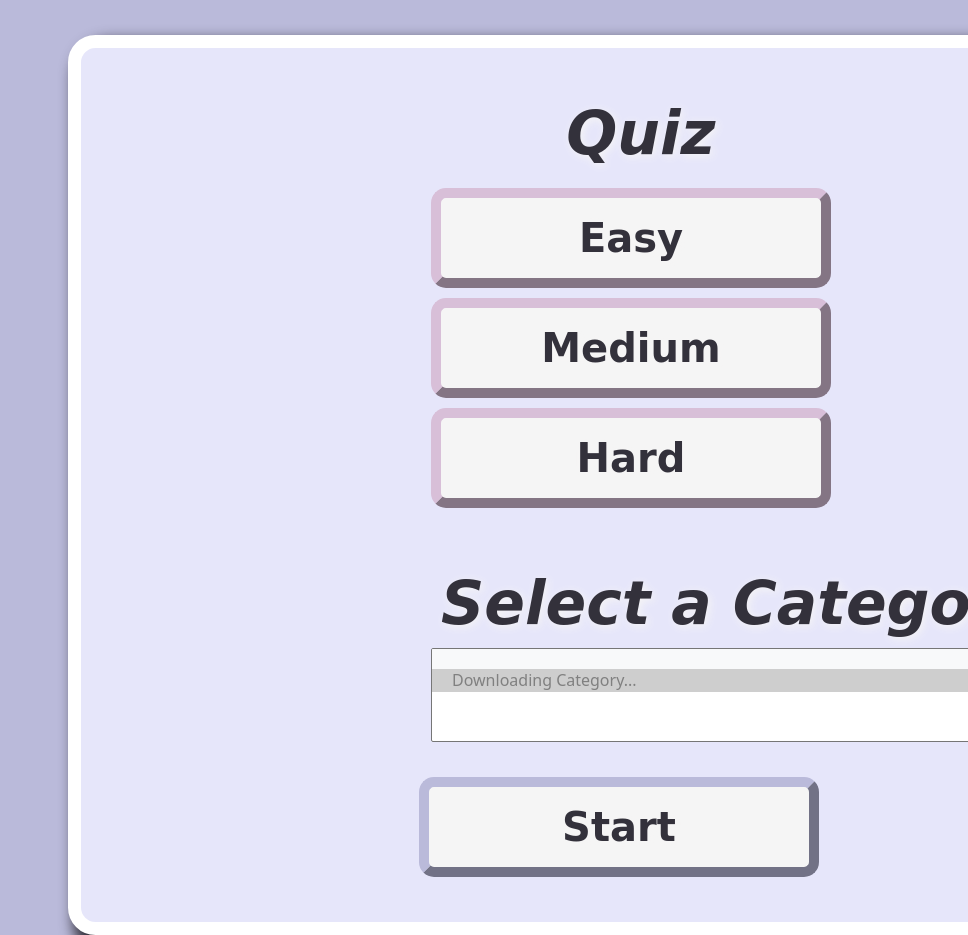
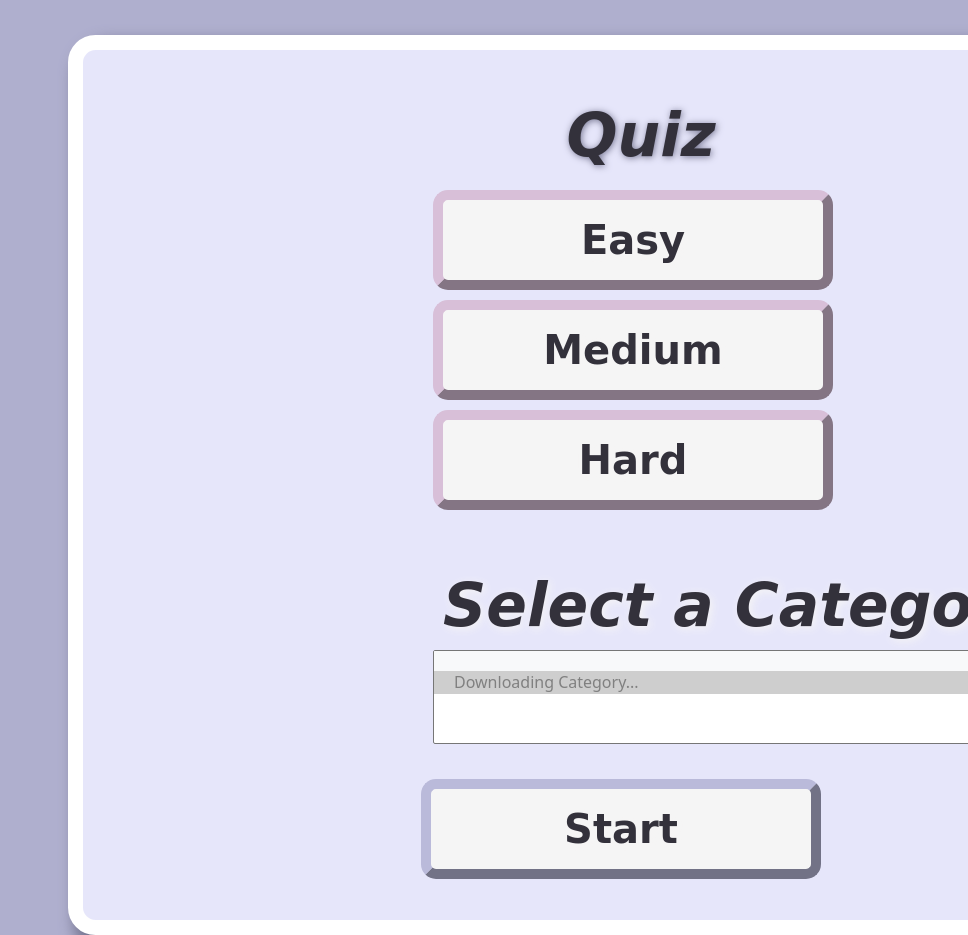
Before and after one commit to meliielly/Quiz, a plain HTML site: page index.html in a window 1280 px wide. Shown: the top 935 px of the page, without its empty margins (312-1280 px from the left). Drawn offline with nearby package versions, Linux system fonts and the light colour scheme; no server answers.

Commit message:
finalizando css
finalizando css

```diff
--- a/style.css
+++ b/style.css
@@ -3,7 +3,7 @@
 }
 
 .fundo {
-    background-color:#babada;
+    background-color:#afafce;
 }
 .titulo {
     margin-top: 20px;
@@ -13,7 +13,7 @@
     font-weight: bold;
     font-family: "Rye", cursive;
     color: #33313b;
-    text-shadow: 2px 2px 8px #f6f5f5;
+    text-shadow: 1px 1px 7px #777792;
 }
 .tituloCategory {
     margin-left: 10px;
@@ -34,9 +34,9 @@
     background: #E6E6FA;
     color: #FFF;
     padding: 20px;
-    border: 13px solid #ffffff ;
+    border: 15px solid #ffffff ;
     border-radius: 3ch;
-    box-shadow: 14px 14px 14px 9px #33313b;
+    box-shadow: 14px 14px 14px 9px #777792;
 }
 .menu {
     justify-content: center;
```
